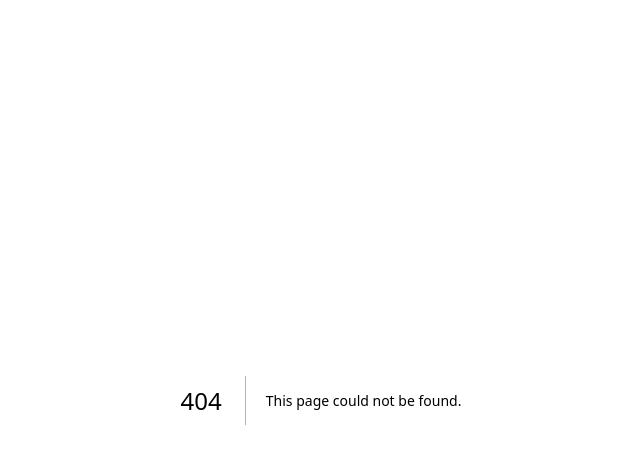
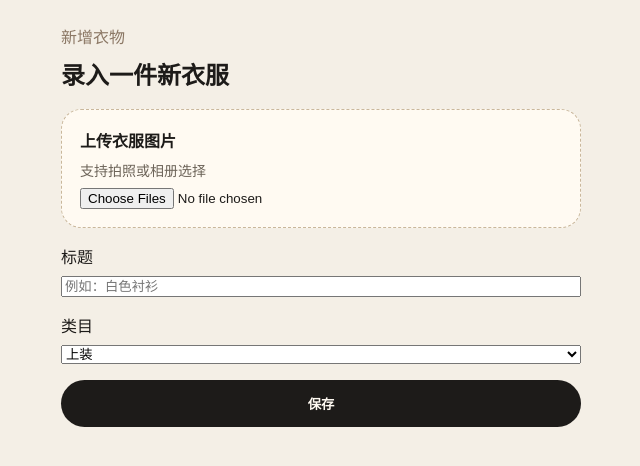
Before and after one commit to pandacoffee-ghost/closingast, a Next.js app: page /items/new in a window 1280 px wide. Before the commit this address had no page. Shown: the top 466 px of the page, without its empty margins (319-959 px from the left). Built offline with nearby package versions, Linux system fonts and the light colour scheme.

Commit message:
feat: add manual wardrobe item creation

```diff
--- /dev/null
+++ b/app/api/items/route.ts
@@ -0,0 +1,21 @@
+import { itemInputSchema } from "@/lib/items/schema";
+import { createItem } from "@/lib/items/mutations";
+
+export async function POST(request: Request) {
+  const payload = await request.json();
+  const parsed = itemInputSchema.safeParse(payload);
+
+  if (!parsed.success) {
+    return Response.json(
+      {
+        error: "Invalid item payload",
+        details: parsed.error.flatten()
+      },
+      { status: 400 }
+    );
+  }
+
+  const item = await createItem(parsed.data);
+
+  return Response.json({ item }, { status: 201 });
+}
--- /dev/null
+++ b/app/items/new/page.tsx
@@ -0,0 +1,17 @@
+import React from "react";
+import { ItemForm } from "@/components/items/item-form";
+
+export default async function NewItemPage() {
+  return (
+    <main style={{ minHeight: "100dvh", padding: "24px 20px", background: "#f4efe6" }}>
+      <section style={{ display: "grid", gap: "18px", maxWidth: "520px", margin: "0 auto" }}>
+        <header style={{ display: "grid", gap: "8px" }}>
+          <span style={{ color: "#8b7764" }}>新增衣物</span>
+          <h1 style={{ margin: 0 }}>录入一件新衣服</h1>
+        </header>
+
+        <ItemForm />
+      </section>
+    </main>
+  );
+}
--- /dev/null
+++ b/components/items/image-picker.tsx
@@ -0,0 +1,21 @@
+import React from "react";
+
+export function ImagePicker() {
+  return (
+    <label
+      htmlFor="images"
+      style={{
+        display: "grid",
+        gap: "8px",
+        padding: "18px",
+        borderRadius: "20px",
+        border: "1px dashed #c9b79b",
+        background: "#fffaf2"
+      }}
+    >
+      <span style={{ fontWeight: 600 }}>上传衣服图片</span>
+      <span style={{ color: "#6d6459", fontSize: "14px" }}>支持拍照或相册选择</span>
+      <input id="images" name="images" type="file" multiple accept="image/*" />
+    </label>
+  );
+}
--- /dev/null
+++ b/components/items/item-form.tsx
@@ -0,0 +1,39 @@
+import React from "react";
+import { ImagePicker } from "./image-picker";
+
+export function ItemForm() {
+  return (
+    <form style={{ display: "grid", gap: "16px" }}>
+      <ImagePicker />
+
+      <label style={{ display: "grid", gap: "8px" }}>
+        标题
+        <input name="title" placeholder="例如：白色衬衫" />
+      </label>
+
+      <label style={{ display: "grid", gap: "8px" }}>
+        类目
+        <select name="category" defaultValue="top">
+          <option value="top">上装</option>
+          <option value="bottom">下装</option>
+          <option value="dress">裙子</option>
+          <option value="outerwear">外套</option>
+        </select>
+      </label>
+
+      <button
+        type="submit"
+        style={{
+          border: 0,
+          borderRadius: "999px",
+          padding: "14px 18px",
+          fontWeight: 700,
+          background: "#1d1b19",
+          color: "#fffaf2"
+        }}
+      >
+        保存
+      </button>
+    </form>
+  );
+}
--- /dev/null
+++ b/lib/items/mutations.ts
@@ -0,0 +1,14 @@
+import { itemInputSchema, type ItemInput } from "@/lib/items/schema";
+
+export async function createItem(input: ItemInput) {
+  const parsed = itemInputSchema.parse(input);
+  const now = new Date().toISOString();
+
+  return {
+    id: crypto.randomUUID(),
+    userId: "00000000-0000-0000-0000-000000000000",
+    createdAt: now,
+    updatedAt: now,
+    ...parsed
+  };
+}
```
Also changed, not shown: 1 other file (tests, documents, lock files or other folders).
